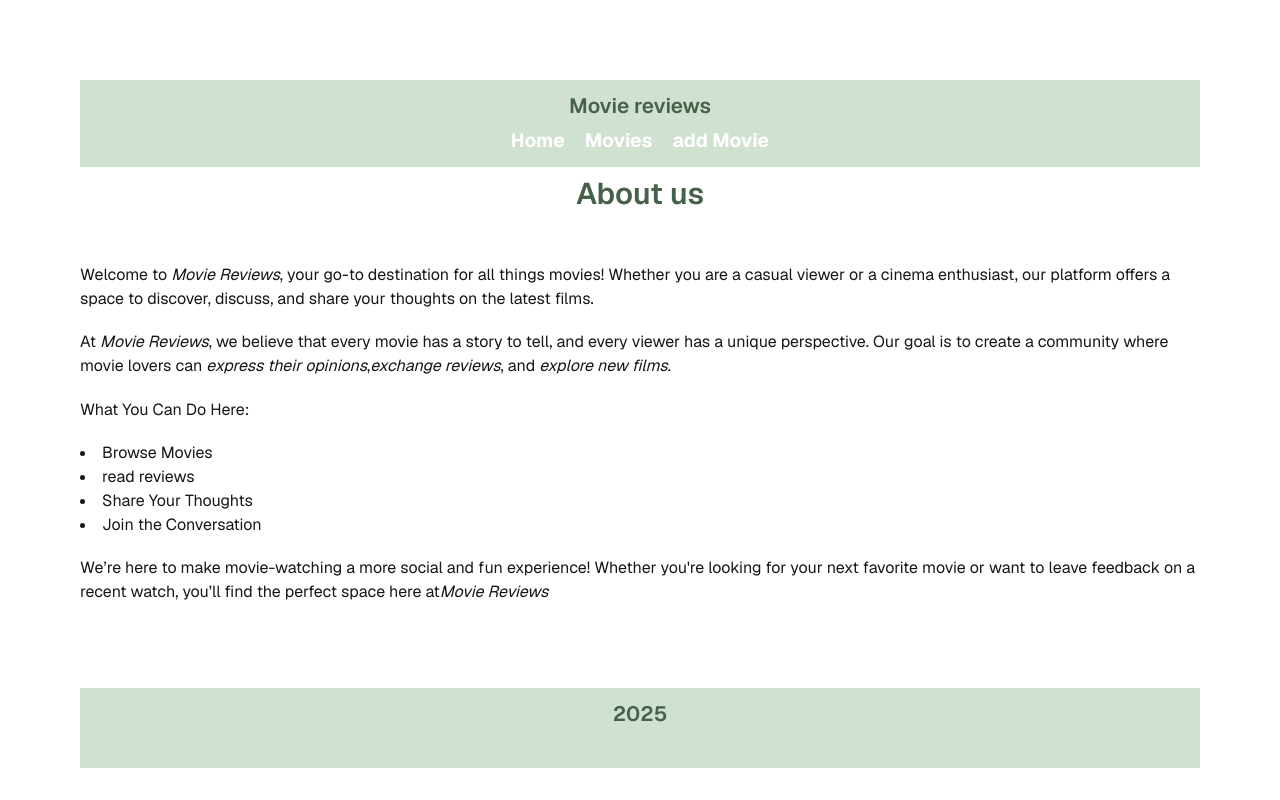
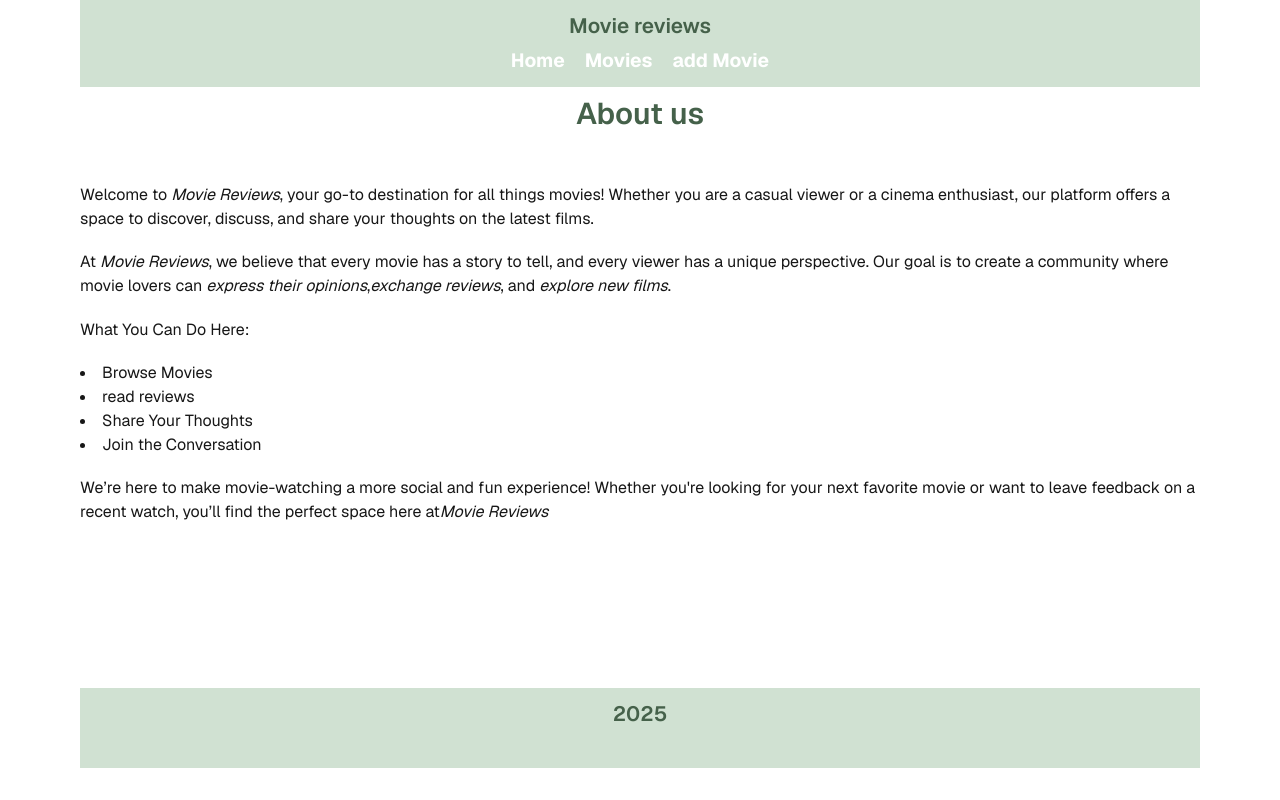
Before and after one commit to Amishka-Sayyid/BlogWebsite-Wk8, a Next.js app: page / in a window 1280 px wide. Built offline with nearby package versions, Linux system fonts and the light colour scheme.

Commit message:
removed the top and bottom padding in the page and made it on the sides only

```diff
--- a/src/app/layout.js
+++ b/src/app/layout.js
@@ -21,7 +21,7 @@ export default function RootLayout({ children }) {
   return (
     <html lang="en">
       <body
-        className={`${geistSans.variable} ${geistMono.variable} antialiased grid grid-rows-[2rem_1fr_2rem] items-start justify-items-start min-h-screen p-8 pb-20 gap-16 sm:p-20 font-[family-name:var(--font-geist-sans)]`}
+        className={`${geistSans.variable} ${geistMono.variable} antialiased grid grid-rows-[2rem_1fr_2rem] items-start justify-items-start min-h-screen px-8 pt-0 pb-20 gap-16 sm:px-20 font-[family-name:var(--font-geist-sans)]`}
       >
         <Header />
         <main>{children}</main>
```
